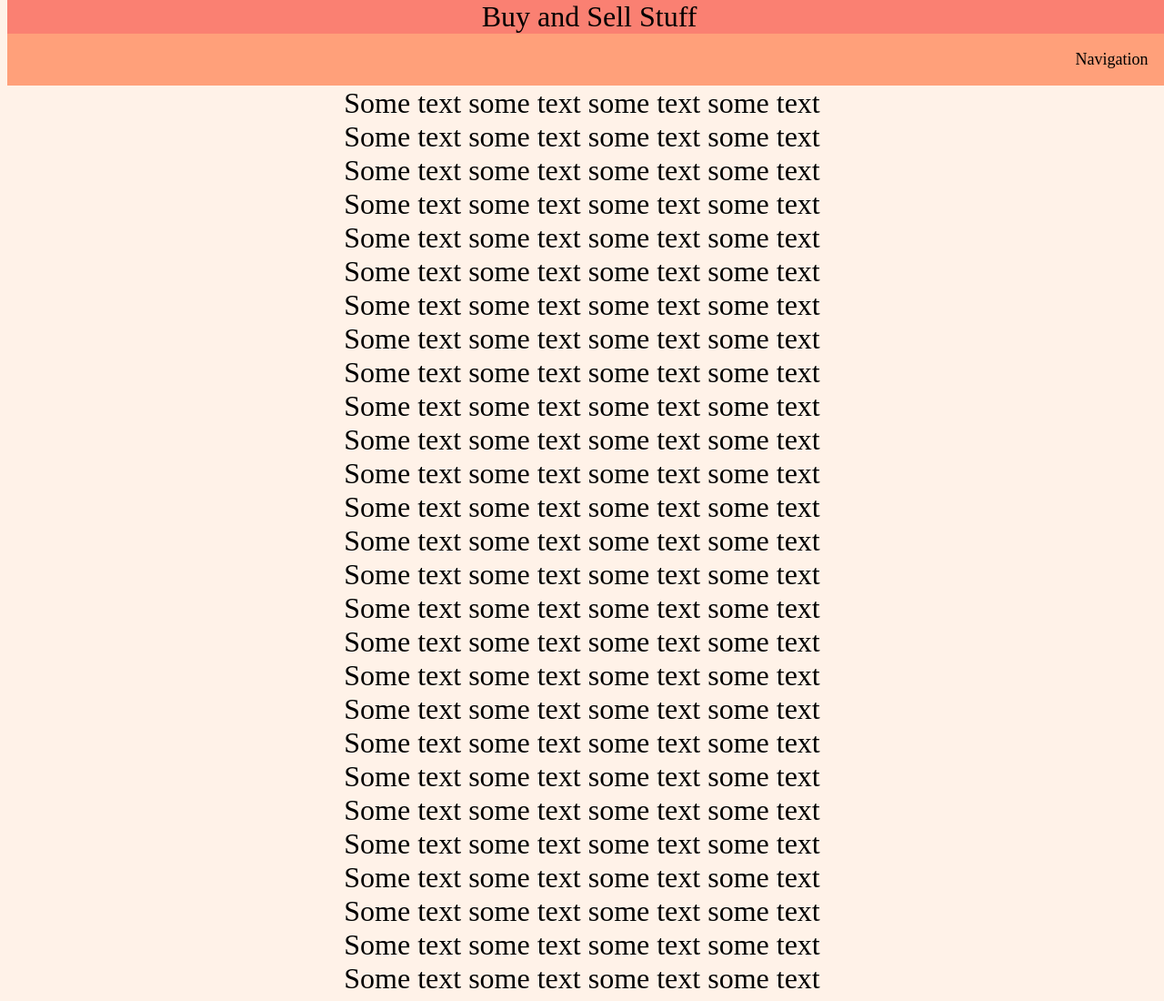
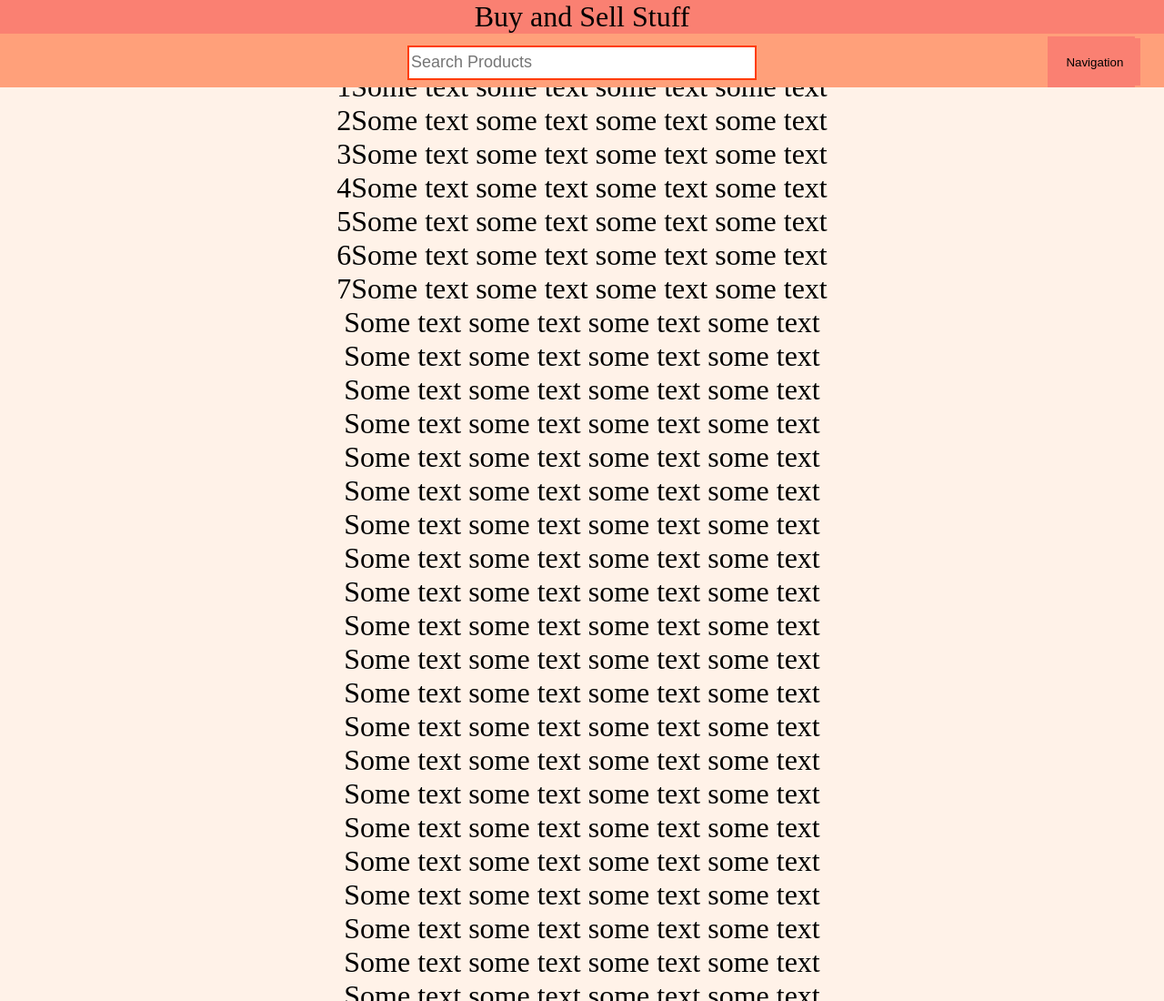
Before and after one commit to andrewbrewer22/resume-exhibit, a plain HTML site: page resume-exhibit/index.html in a window 1280 px wide. Shown: the top 1100 px of the page at 91% size. Drawn offline with Linux system fonts and the light colour scheme.

Commit message:
20211009 Added nav button and search bar

```diff
--- a/resume-exhibit/CSS/nav-bar.css
+++ b/resume-exhibit/CSS/nav-bar.css
@@ -2,6 +2,8 @@
 {
     position: fixed;
     top: 0;
+    left: 0;
+    padding-bottom: 0%;
     width: 100%;
 
     background-color: lightsalmon;
@@ -14,9 +16,61 @@
     background-color: salmon;
 }
 
-.nav-slider
+.main-search-bar{
+    margin-top: 1%;
+
+    width: 30%;
+    font-size: large;
+    padding-top: 0.5%;
+    padding-bottom: 0.5%;
+
+    box-sizing: border-box;
+    border: 2px solid rgb(255, 60, 0);
+}
+
+.nav-dropdown
 {
-    text-align: right;
-    padding-right: 2%;
-    font-size: large;
+    font-size: x-large;
+    text-align: center;
+    margin-top: -3.7%;
+    width: 7.5%;
+
+    padding-top: 0%;
+    padding-bottom: 0%;
+    margin-left: 90%;
+
+    box-sizing: border-box;
+    border: 2px solid salmon;
+
+    background-color: salmon;
 }
+
+.nav-dropdown-button{
+    background-color: salmon;
+    color: rgb(0, 0, 0);
+    padding-left: 20%;
+    padding-right: 20%;
+    padding-top: 20%;
+    padding-bottom: 20%;
+
+    border: none;
+    cursor: pointer;
+}
+.nav-dropdown-button:hover, .nav-dropdown-button:focus{
+    background-color: rgb(255, 94, 77);
+}
+
+
+.nav-dropdown-content{
+    margin-left: -0.1%;
+    width: 7.5%;
+    display: none;
+    position: absolute;
+    background-color: salmon;
+}
+.nav-dropdown-content a{
+    text-decoration: none;
+    display: block;
+}
+
+.show {display:block}
--- /dev/null
+++ b/resume-exhibit/JS/nav-bar.js
@@ -0,0 +1,15 @@
+function navDropDownMenu(){
+    document.getElementById("nav-dropdown-content").classList.toggle("show");
+}
+
+window.onclick = function(event) {
+    if (!event.target.matches('.nav-dropdown-button')){
+        var dropdowns = document.getElementsByClassName("nav-dropdown-content");
+        for(var i = 0; i < dropdowns.length; i++){
+            var openDropDown = dropdowns[i];
+            if(openDropDown.classList.contains('show')){
+                openDropDown.classList.remove('show');
+            }
+        }
+    }
+}
--- a/resume-exhibit/index.html
+++ b/resume-exhibit/index.html
@@ -7,25 +7,35 @@
     <meta name="viewport" content="width=device-width, initial-scale=1.0">
     <link rel="stylesheet" href="style-index.css">
     <link rel="stylesheet" href="CSS/nav-bar.css">
-    <script src="JS/main-index.js"></script>
-    <title>Let's make a website</title>
+    <script src="JS/nav-bar.js"></script>
+    <title>Resume-Exhibit</title>
 </head>
 
 <!--Header       Will be used on all pages as a definite nav bar-->
 <header class="navigation-bar">
     <div class="main-Title">Buy and Sell Stuff</div>
-        <p class="nav-slider">Navigation</p>
+        <input type="search" class="main-search-bar" placeholder="Search Products">
+        <div class="nav-dropdown">
+            <button onclick="navDropDownMenu()" class="nav-dropdown-button">Navigation</button>
+            <div id="nav-dropdown-content" class="nav-dropdown-content">
+                <a href="">Cart</a>
+                <a href="">My Items</a>
+                <a href="">Wishlist</a>
+                <a href="">Profile</a>
+                <a href="">Logout</a>
+            </div>
+        </div>
 </header>
 
 <!--Body-->
 <body class="mainBody">
-    <div>Some text some text some text some text</div>
-    <div>Some text some text some text some text</div>
-    <div>Some text some text some text some text</div>
-    <div>Some text some text some text some text</div>
-    <div>Some text some text some text some text</div>
-    <div>Some text some text some text some text</div>
-    <div>Some text some text some text some text</div>
+    <div>1Some text some text some text some text</div>
+    <div>2Some text some text some text some text</div>
+    <div>3Some text some text some text some text</div>
+    <div>4Some text some text some text some text</div>
+    <div>5Some text some text some text some text</div>
+    <div>6Some text some text some text some text</div>
+    <div>7Some text some text some text some text</div>
     <div>Some text some text some text some text</div>
     <div>Some text some text some text some text</div>
     <div>Some text some text some text some text</div>
--- a/resume-exhibit/style-index.css
+++ b/resume-exhibit/style-index.css
@@ -8,7 +8,7 @@
 {
     text-align: center;
     font-size: xx-large;
-    margin-top: 4.5%;
+    margin-top: 6%;
     background-color: rgb(255, 242, 232);
 }
 
```
